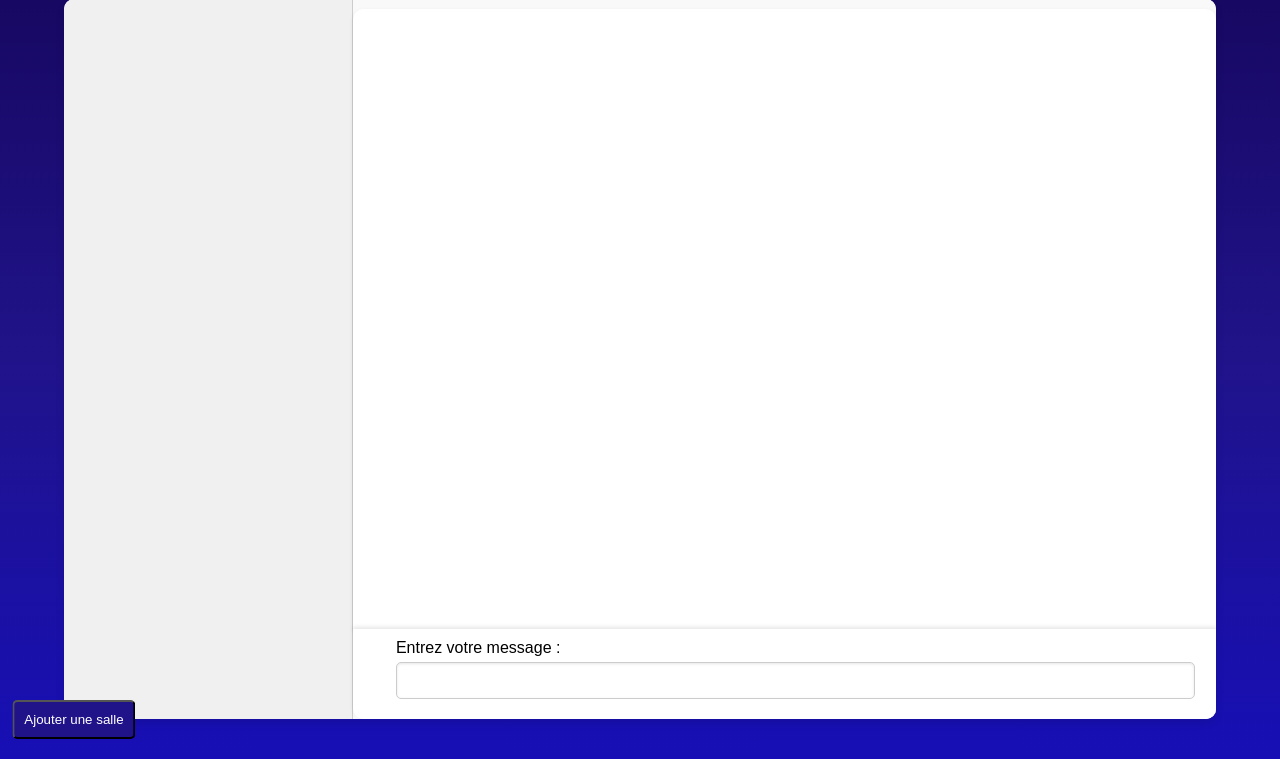
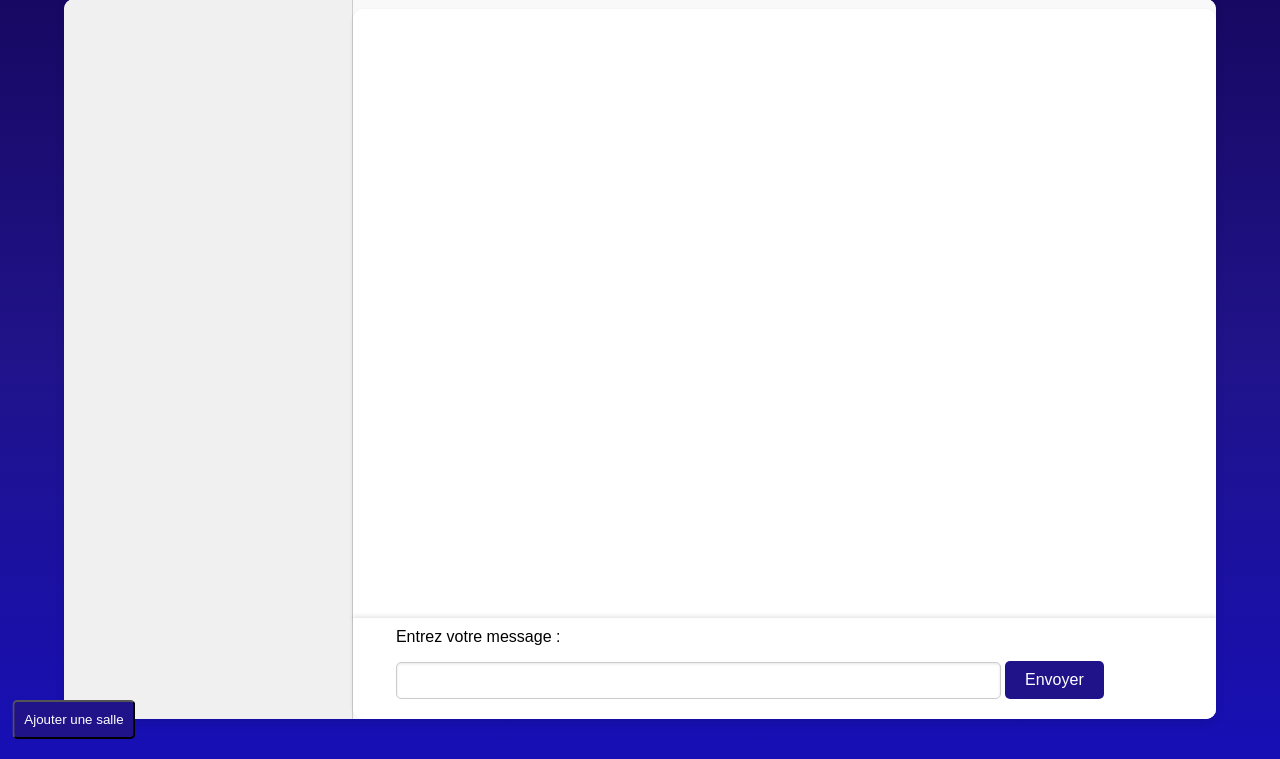
Before and after one commit to Arcols/Tchatouille, a PHP site: page /pages/index.html.php in a window 1280 px wide. Shown: the part 41-800 px from the top of the page. Run offline with PHP 8.4, Linux system fonts and the light colour scheme; the visitor is signed in with stand-in values (Sample User, id 1); data that the repository does not hold is empty.

Commit message:
bouton envoyer

```diff
--- a/css/chat.css
+++ b/css/chat.css
@@ -60,7 +60,7 @@ label {
 }
 
 input[type="text"] {
-    width: 100%;
+    width: 75%;
     padding: 10px;
     margin-bottom: 10px;
     border: 1px solid #ccc;
@@ -181,3 +181,23 @@ input[type="text"] {
     transition: background-color 0.3s;
     z-index: 1000;
 }
+
+#envoyerMessage {
+    padding: 10px 20px;
+    margin-top: 10px;
+    border: none;
+    border-radius: 5px;
+    background-color: var(--blue);
+    color: white;
+    font-size: 1em;
+    cursor: pointer;
+    transition: background-color 0.3s, transform 0.2s;
+}
+
+#envoyerMessage:hover {
+    background-color: var(--hard-blue);
+}
+
+#envoyerMessage:active {
+    transform: scale(0.95);
+}
--- a/pages/index.html.php
+++ b/pages/index.html.php
@@ -28,6 +28,7 @@ if (!isset($_SESSION['pseudo'])) {
             <div id="messageDiv">
                 <label for="message">Entrez votre message :</label>
                 <input type="text" id="message" name="message" value="">
+                <button id="envoyerMessage">Envoyer</button>
             </div>
         </div>
     </div>
--- a/php/recuperer.php
+++ b/php/recuperer.php
@@ -18,7 +18,7 @@ $salleId = isset($_GET['salle']) ? intval($_GET['salle']) : 0;
 
 try {
     // Récupérer les messages de la salle sélectionnée
-    $query = "SELECT id, horaire, auteur, contenu FROM messages WHERE salle = :salle ORDER BY horaire DESC";
+    $query = "SELECT id, horaire, auteur, contenu FROM messages WHERE salle = :salle ORDER BY horaire DESC LIMIT 10";
     $stmt = $pdo->prepare($query);
     $stmt->bindParam(':salle', $salleId, PDO::PARAM_INT);
     $stmt->execute();
```
Also changed, not shown: js/salle.js (+20 -10 lines).
